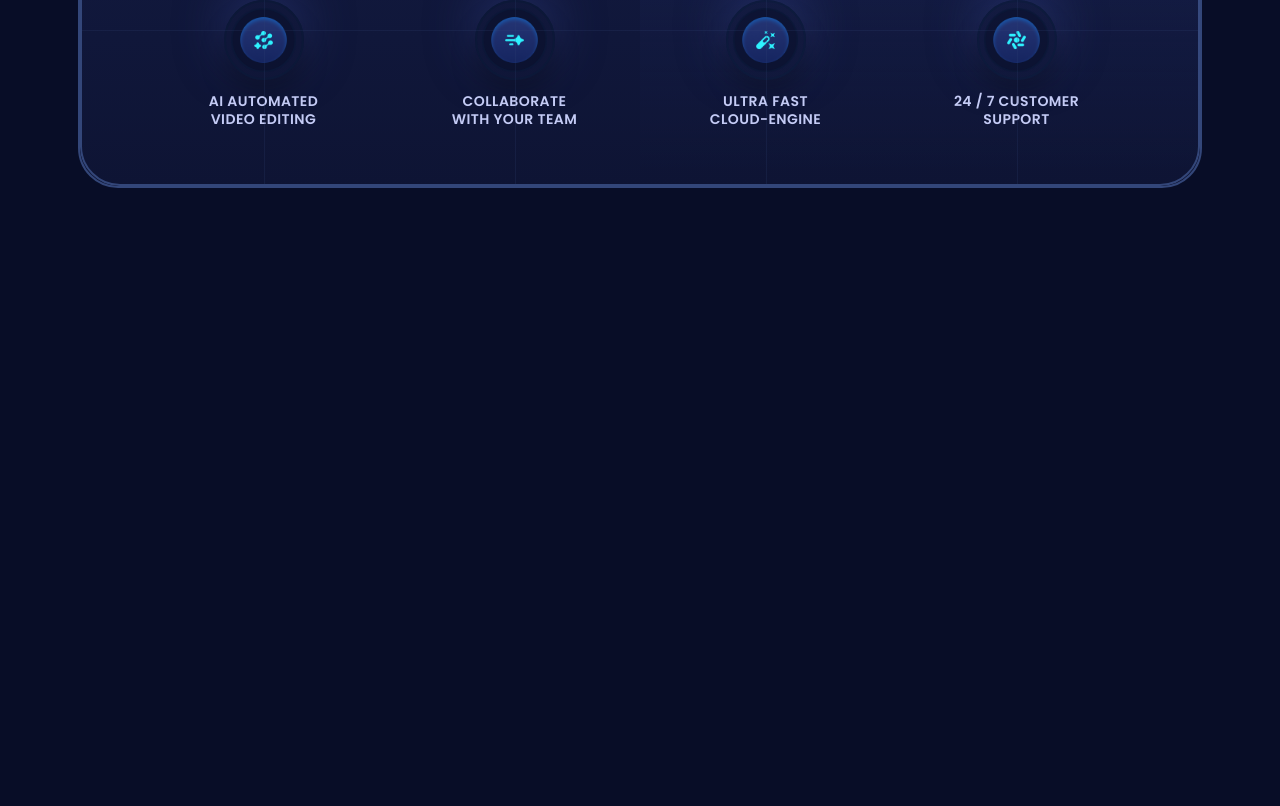
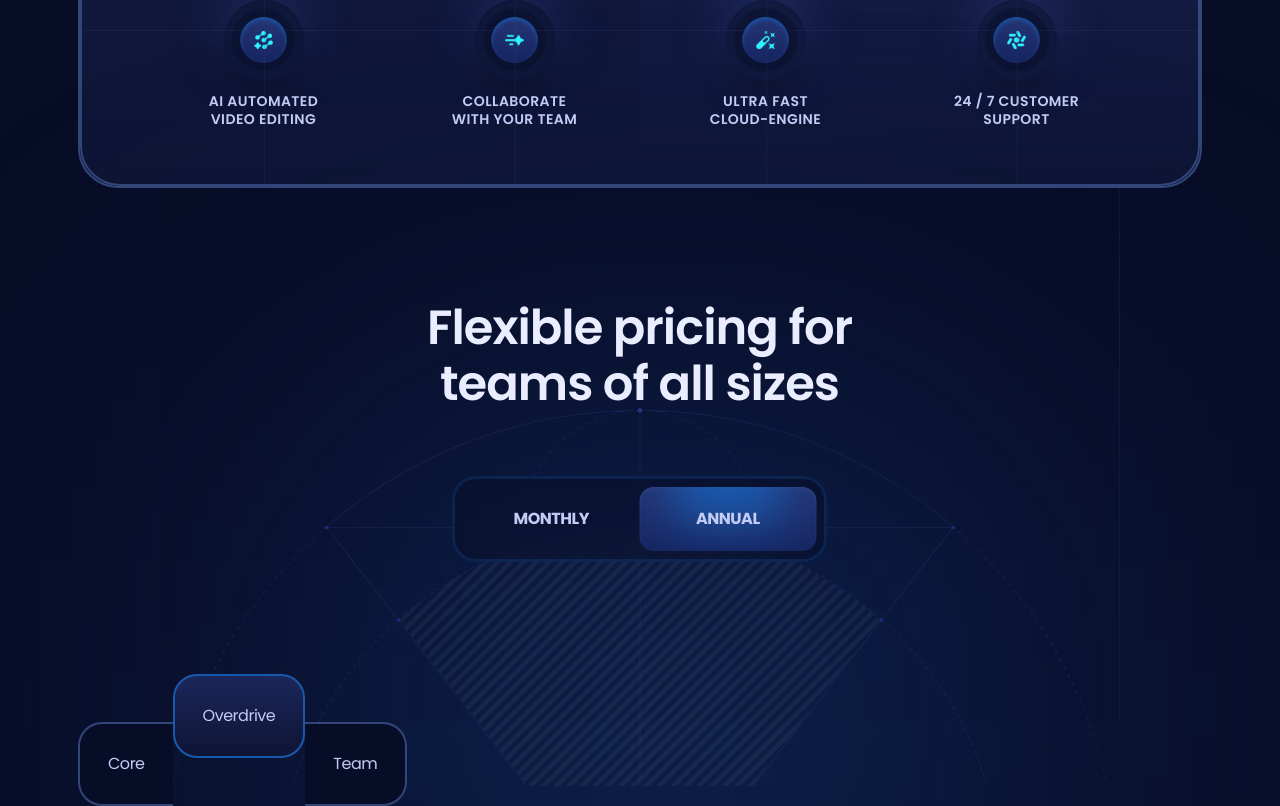
Before and after one commit to Rahul1-design/SaaS-App-Landing-Page, a React (Vite) app: page / in a window 1280 px wide. Shown: the part 1616-2422 px from the top of the page. Before the commit the page ends 1804 px from the top, so only its background shows below. Built offline with nearby package versions, Linux system fonts and the light colour scheme.

Commit message:
Add Pricing section component with dynamic content and styling

```diff
--- a/src/App.jsx
+++ b/src/App.jsx
@@ -2,6 +2,7 @@
 import Header from './sections/Header';
 import Hero from './sections/Hero';
 import Features from './sections/Features';
+import Pricing from './sections/Pricing';
 
 const App = () => {
   return (
@@ -9,6 +10,7 @@
       <Header />
       <Hero />
       <Features />
+      <Pricing />
     </main>
   );
 };
--- a/src/sections/Header.jsx
+++ b/src/sections/Header.jsx
@@ -39,7 +39,7 @@
         hasScrolled && 'py-2 bg-black backdrop-blur-[8px] '
       )}
     >
-      <div className="container flex h-14 items-center max-lg:pax-5">
+      <div className="container flex h-14 items-center max-lg:px-5">
         <a className=" lg:hidden flex-1 cursor-pointer z-2">
           <img src="/images/xora.svg" width={115} height={55} alt="logo" />
         </a>
--- /dev/null
+++ b/src/sections/Pricing.jsx
@@ -0,0 +1,73 @@
+import clsx from 'clsx';
+import React, { useState } from 'react';
+import { Element } from 'react-scroll';
+import { plans } from '../constants';
+
+const Pricing = () => {
+  const [monthly, setMonthly] = useState(false);
+  return (
+    <section>
+      <Element name="pricing">
+        <div className="container">
+          <div className="max-w-960 pricing-head_before relative mx-auto border-1 border-r border-s2 bg-s1/50 pb-40 pt-28 max-xl:max-w-4xl max-lg:border-none max-md:pb-32 max-md:pt-16 ">
+            <h3 className="h3 max-lg:h4 max-md:h5 z-3 relative mx-auto mb-16 max-w-lg text-center text-p4 max-md:mb-11 max-sm:max-w-sm">
+              Flexible pricing for teams of all sizes
+            </h3>
+
+            <div className="relative z-4 mx-auto flex w-[375px] rounded-3xl border-[3px] border-s4/25 bg-s1/50 p-2 backdrop-blur-[6px]">
+              <button
+                onClick={() => setMonthly(true)}
+                className={clsx('pricing-head_btn ', monthly && 'text-p4')}
+              >
+                Monthly
+              </button>
+              <button
+                onClick={() => setMonthly(false)}
+                className={clsx('pricing-head_btn ', !monthly && 'text-p4')}
+              >
+                Annual
+              </button>
+              <div
+                className={clsx(
+                  `g4 rounded-14 before:h-100 pricing-head_btn_before h-[calc(100%-16px)] w-[calc(50%-8px)]  absolute top-2 left-2 overflow-hidden shadow-400 transition-transform duration-500`,
+                  !monthly && 'translate-x-full'
+                )}
+              />
+            </div>
+
+            <div className="pricing-bg">
+              <img
+                className="relative z-2"
+                src="/images/bg-outlines.svg"
+                alt="outline"
+                width={960}
+                height={380}
+              />
+              <img
+                className="absolute inset-0 opacity-5 mix-blend-soft-light"
+                src="/images/bg-outlines-fill.png"
+                alt="outline"
+                width={960}
+                height={380}
+              />
+            </div>
+          </div>
+
+          {/* pricing section */}
+          <div className="scroll-hide relative z-2 -mt-12 flex items-start max-xl:gap-5 max-xl:overflow-auto max-xl:pt-6">
+            {plans.map((plan, index) => (
+              <div
+                key={plan.id}
+                className="pricing-plan_first pricing-plan_last pricing-plan_odd pricing-plan_even relative border-2 p-7 "
+              >
+                {plan.title}
+              </div>
+            ))}
+          </div>
+        </div>
+      </Element>
+    </section>
+  );
+};
+
+export default Pricing;
```
